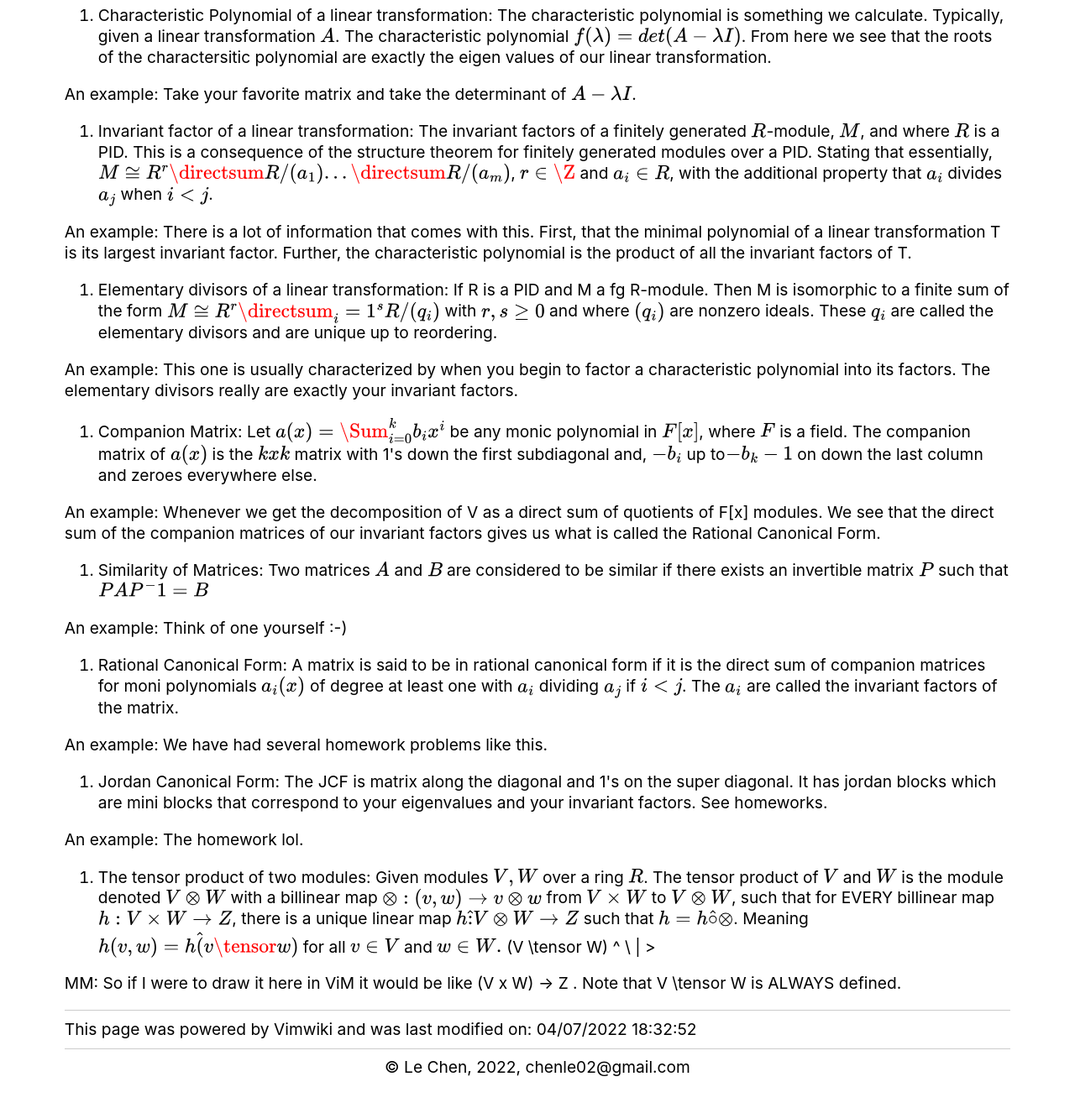
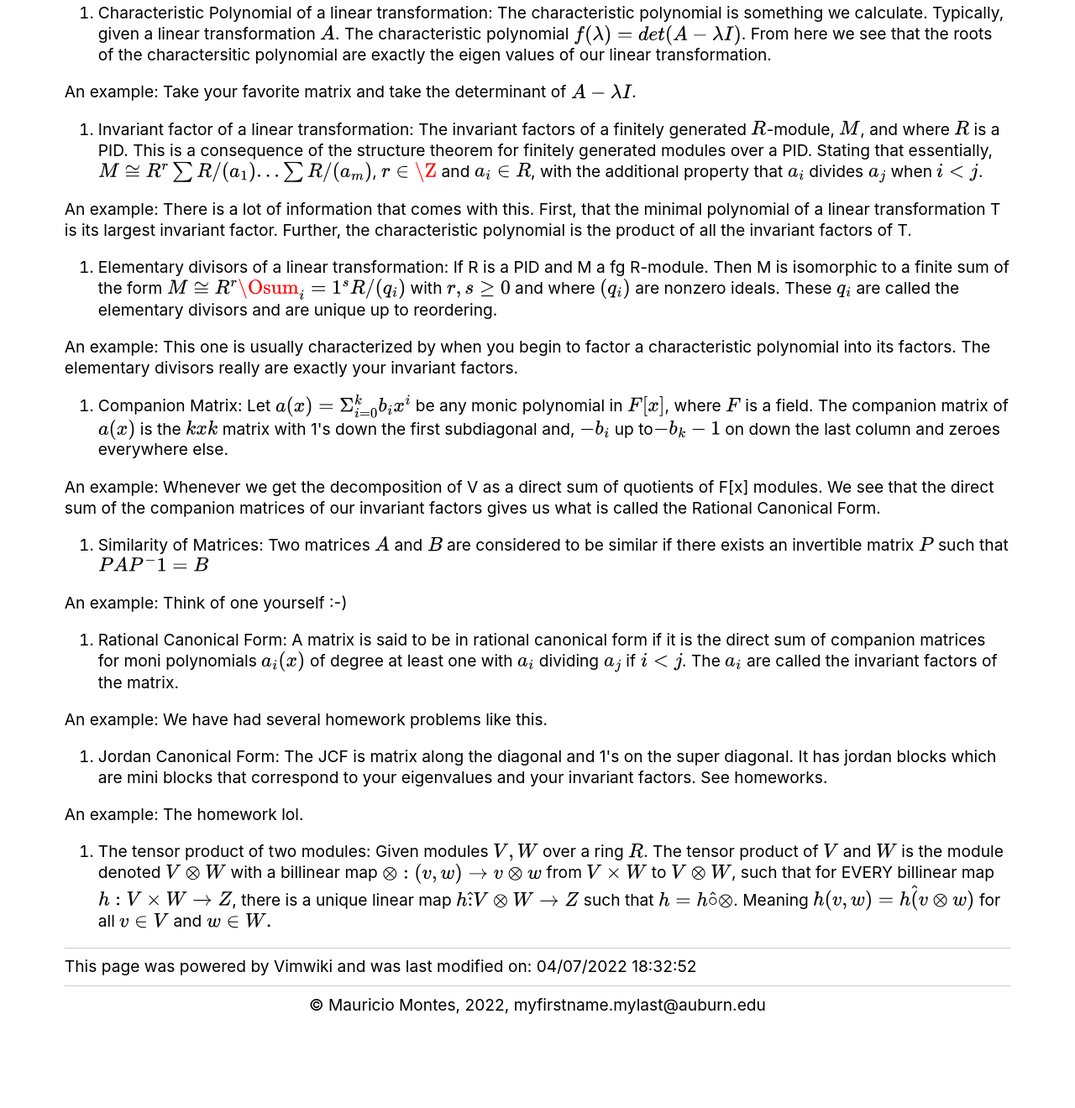
Before and after one commit to Necromath/necromath.github.io, a plain HTML site: page SP22AlgDef.html in a window 1280 px wide. Shown: the part 1256-2576 px from the top of the page at 84% size. After the commit the page ends 2504 px from the top, so only its background shows below. Drawn offline with nearby package versions, Linux system fonts and the light colour scheme.

Commit message:
My name now, fixed more tex

```diff
--- a/SP22AlgDef.html
+++ b/SP22AlgDef.html
@@ -94,7 +94,7 @@ An example: This is exactly the eigenvectors the image of \rho. The G-invariant
 </ol>
 
 <p>
-An example: Consider the \(XY\)-plane in \(\R ^3\). The set of rotation in 3-space that are a pure rotation/translation in \(XY\) coordinates would have a representation with the \(XY\)-plane as a \(G\)-invariant subpsace.
+An example: Consider the \(XY\)-plane in \(mathbb{R}^3\). The set of rotation in 3-space that are a pure rotation/translation in \(XY\) coordinates would have a representation with the \(XY\)-plane as a \(G\)-invariant subpsace.
 </p>
 
 <ol>
@@ -139,7 +139,7 @@ An example: Take your favorite matrix and take the determinant of \(A-\lambda I\
 
 <ol>
 <li>
-Invariant factor of a linear transformation: The invariant factors of a finitely generated \(R\)-module, \(M\), and where \(R\) is a PID. This is a consequence of the structure theorem for finitely generated modules over a PID. Stating that essentially, \(M \cong R^r \directsum R/(a_1) ... \directsum R/(a_m)\), \(r\in \Z\) and \(a_i \in R\), with the additional property that \(a_i\) divides \(a_j\) when \(i&lt;j\).
+Invariant factor of a linear transformation: The invariant factors of a finitely generated \(R\)-module, \(M\), and where \(R\) is a PID. This is a consequence of the structure theorem for finitely generated modules over a PID. Stating that essentially, \(M \cong R^r \sum R/(a_1) ... \sum R/(a_m)\), \(r\in \Z\) and \(a_i \in R\), with the additional property that \(a_i\) divides \(a_j\) when \(i&lt;j\).
 
 </ol>
 
@@ -149,7 +149,7 @@ An example: There is a lot of information that comes with this. First, that the
 
 <ol>
 <li>
-Elementary divisors of a linear transformation: If R is a PID and M a fg R-module. Then M is isomorphic to a finite sum of the form \(M \cong R^r \directsum _i=1 ^{s} R / (q_i)\) with \(r,s \geq 0\) and where \((q_i)\) are nonzero ideals. These \(q_i\) are called the elementary divisors and are unique up to reordering.
+Elementary divisors of a linear transformation: If R is a PID and M a fg R-module. Then M is isomorphic to a finite sum of the form \(M \cong R^r \Osum _i=1 ^{s} R / (q_i)\) with \(r,s \geq 0\) and where \((q_i)\) are nonzero ideals. These \(q_i\) are called the elementary divisors and are unique up to reordering.
 
 </ol>
 
@@ -159,7 +159,7 @@ An example: This one is usually characterized by when you begin to factor a char
 
 <ol>
 <li>
-Companion Matrix: Let \(a(x)= \Sum _{i=0} ^{k} b_i x^i \) be any monic polynomial in \(F[x]\), where \(F\) is a field. The companion matrix of \(a(x)\) is the \(k x k\) matrix with 1's down the first subdiagonal and, \(-b_i\) up to\(-b_k-1\) on down the last column and zeroes everywhere else.
+Companion Matrix: Let \(a(x)= \Sigma _{i=0} ^{k} b_i x^i \) be any monic polynomial in \(F[x]\), where \(F\) is a field. The companion matrix of \(a(x)\) is the \(k x k\) matrix with 1's down the first subdiagonal and, \(-b_i\) up to\(-b_k-1\) on down the last column and zeroes everywhere else.
 
 </ol>
 <p>
@@ -195,15 +195,9 @@ An example: The homework lol.
 
 <ol>
 <li>
-The tensor product of two modules: Given modules \(V,W\) over a ring \(R\). The tensor product of \(V\) and \(W\) is the module denoted \(V \otimes W\) with a billinear map \(\otimes:(v,w) \rightarrow v\otimes w\) from \(V \times W\) to \(V \otimes W\), such that for EVERY billinear map \(h: V \times W \rightarrow Z\), there is a unique linear map \(h\hat : V \otimes W \rightarrow Z\) such that \(h = h\hat \circ \otimes\). Meaning \(h(v,w) = h\hat ( v \tensor w)\) for all \(v \in V\) and \(w \in W.\)
-    							    (V \tensor W)
-    							     ^		\
-							     |           &gt;
+The tensor product of two modules: Given modules \(V,W\) over a ring \(R\). The tensor product of \(V\) and \(W\) is the module denoted \(V \otimes W\) with a billinear map \(\otimes:(v,w) \rightarrow v\otimes w\) from \(V \times W\) to \(V \otimes W\), such that for EVERY billinear map \(h: V \times W \rightarrow Z\), there is a unique linear map \(h\hat : V \otimes W \rightarrow Z\) such that \(h = h\hat \circ \otimes\). Meaning \(h(v,w) = h\hat ( v \otimes w)\) for all \(v \in V\) and \(w \in W.\)
 
 </ol>
-<p>
-MM: So if I were to draw it here in ViM it would be like (V x W)    -&gt;     Z . Note that V \tensor W is ALWAYS defined.
-</p>
 
     </div>
 <hr>
@@ -211,6 +205,6 @@ MM: So if I were to draw it here in ViM it would be like (V x W)    -&gt;     Z
 document.write("This page was powered by Vimwiki and was last modified on: " + document.lastModified +"");
 </SCRIPT>
 <hr>
-<center>&copy; Le Chen, 2022, chenle02@gmail.com </center>
+<center>&copy; Mauricio Montes, 2022, myfirstname.mylast@auburn.edu </center>
 </body>
 </html>
```
Also changed, not shown: 0.html (+1 -1 lines), 5.html (+1 -1 lines), ALGSP22HW5.html (+1 -1 lines), Final.html (+1 -1 lines), Homework 5.html (+1 -1 lines), SP22AlgThm.html (+1 -1 lines), index.html (+1 -1 lines), solutions to Folland.html (+1 -1 lines), work for the topology prelim.html (+1 -1 lines), 1 other file.
